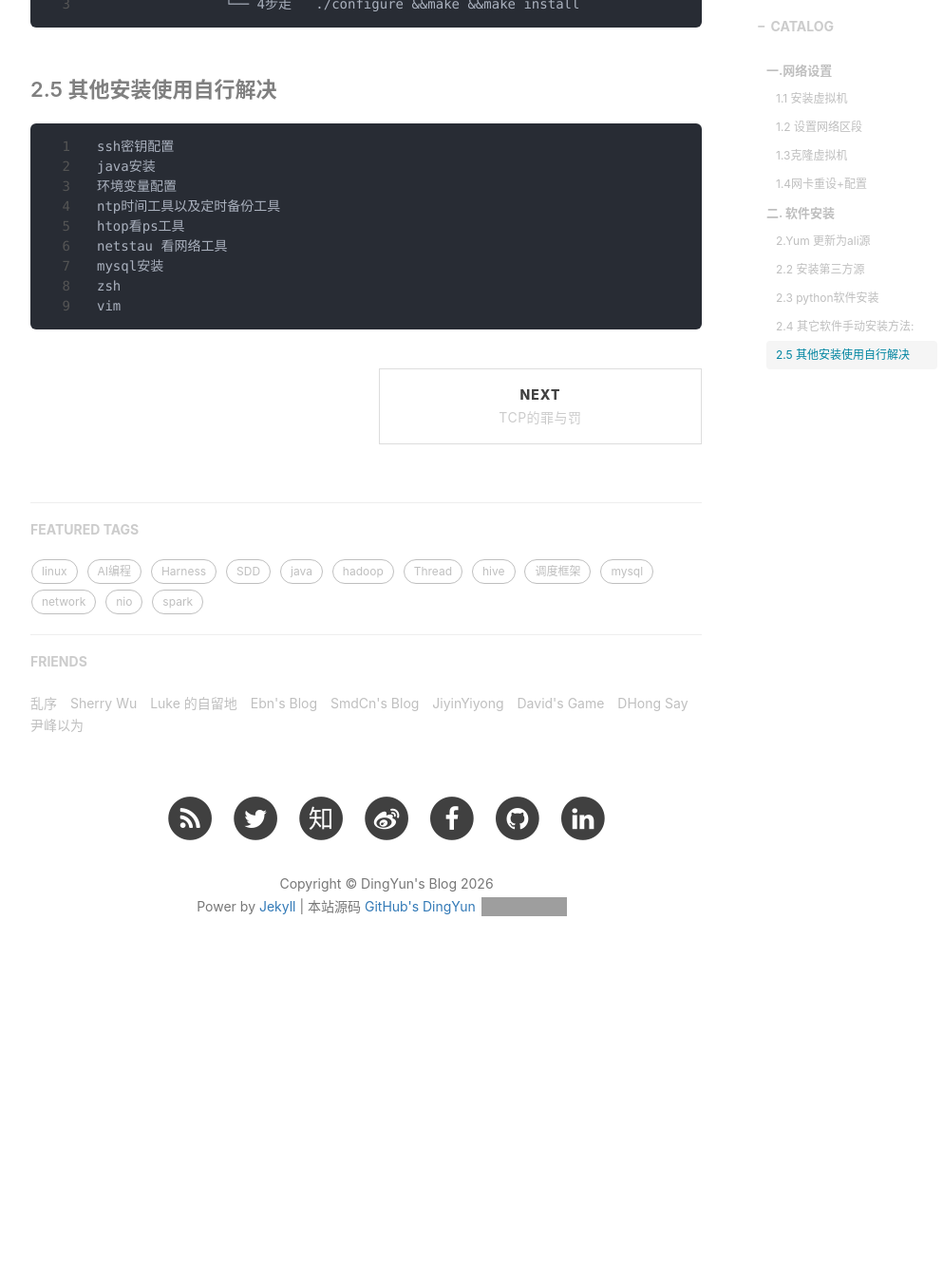
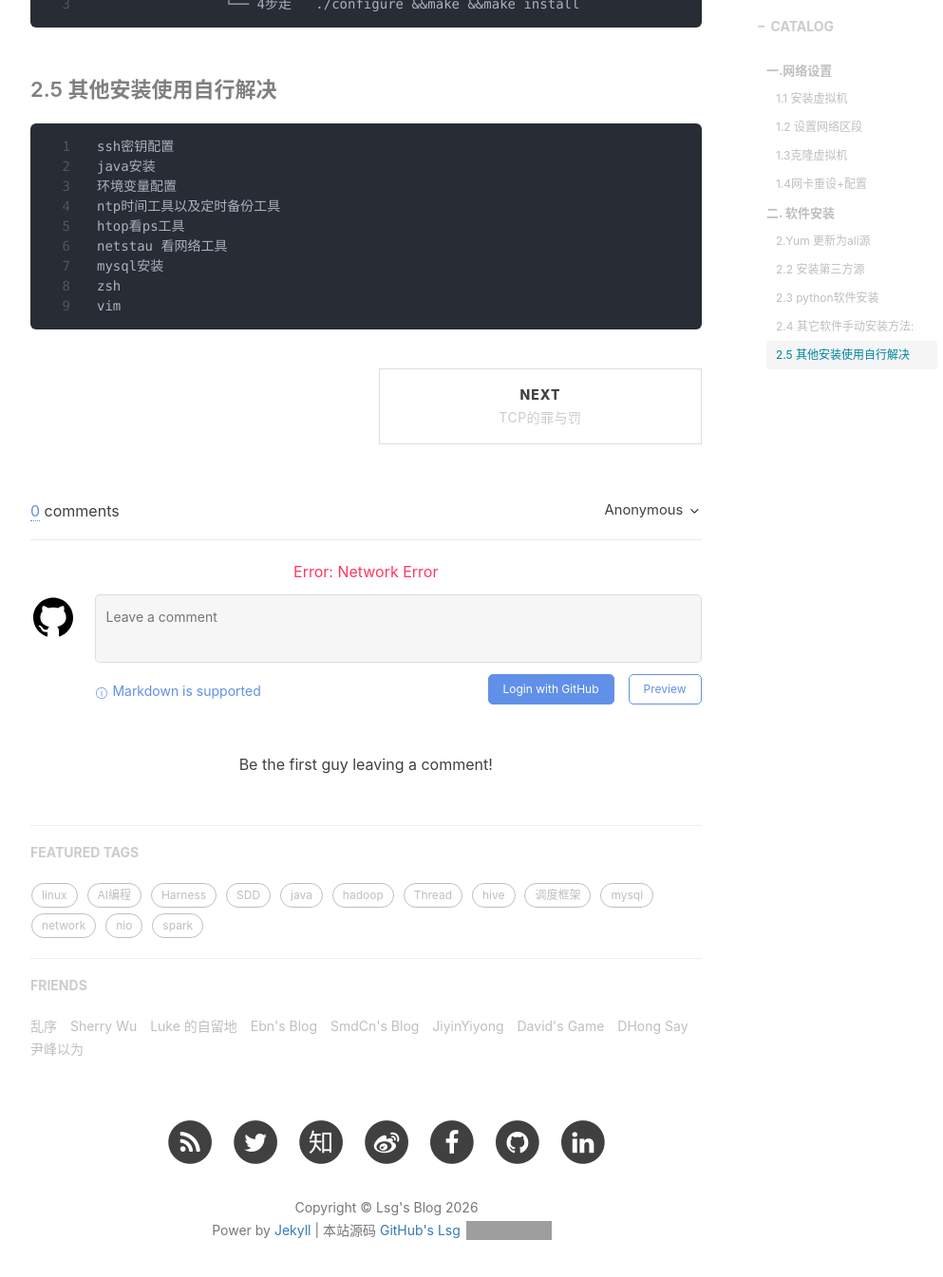
Before and after one commit to githubdingyun/githubdingyun.github.io, a Jekyll site: the page built from _posts/2018/2018-02-01-linux-ready.md, in a window 1280 px wide and 1400 px high, scrolled down 4123 px. Shown: the top 1345 px of the window at 95% size, without its empty margins (233-1226 px from the left). Built offline with Jekyll 4.4.1, drawn with Linux system fonts in a browser that asks for light colours; nearby versions of some CDN libraries; comment, search, counter and statistics services are not loaded; before the commit the page ends 5182 px from its top, so only the background shows below that; some of the changed text lies outside the part shown; grey boxes are pictures that could not be loaded.

Commit message:
修复站点配置缺陷并补全更名，新增站点 spec
- 修正 url 拼写 guthubdingyun → githubdingyun（影响 canonical/og/RSS）
- 接线 Gitalk 评论（head 引 CSS、post 加容器与初始化，id 用路径短哈希避开中文超长）
- 补全 Lsg's Blog 更名：SEOTitle、pwa/manifest.json short_name、footer 源码链接
- 停用模板原作者 Hux 的 GA ID（UA-49627206-1），留位待填本人属性
- 修 sw.js：删除不存在的预缓存项（曾致 addAll 整表失败）、修正 skipWaiting 调用
- 新增 .ai/specs/blog-site.spec.md（站点基线 spec + 本次变更记录）

Co-Authored-By: Claude Opus 4.7 <noreply@anthropic.com>

```diff
--- a/_config.yml
+++ b/_config.yml
@@ -1,12 +1,12 @@
 # Site settings
-title: DingYun's Blog
-SEOTitle: DingYun Blog | 定陨 的博客
+title: Lsg's Blog
+SEOTitle: Lsg's Blog | 定陨 的博客
 header-img: img/home-bg.jpg
 email: u5708190@gmail.com
 description: "Java,python,scala Coder and Big Data Engineer | 这里是 @DingYun ShuaiguoLi 的个人博客， 生活需要仪式感，💪。"
 keyword: "ShuaiguoLi,LiShuaiguo,DingYun,dingyun,定陨的博客,@DingYun,spider, @DingYun的博客, 博客, 个人网站, 互联网"
 baseurl: ""                             # for example, '/blog' if your blog hosted on 'host/blog'
-url: "https://guthubdingyun.github.io/"              # your host, for absolute URL
+url: "https://githubdingyun.github.io/"              # your host, for absolute URL
 
 # Publish posts or collection documents with a future date.
 
@@ -83,7 +83,9 @@ gitalk:
 # ba_track_id: [your track id]
 
 # Google Analytics
-ga_track_id: 'UA-49627206-1'            # Format: UA-xxxxxx-xx
+# 已停用模板原作者 Hux 的属性 ID（UA-49627206-1），避免把本站访问计入他人账号。
+# 填入你自己的属性 ID 后取消下一行注释即可恢复统计。
+# ga_track_id: 'UA-XXXXXXXX-X'          # Format: UA-xxxxxx-xx
 ga_domain: auto
 
 
--- a/_includes/footer.html
+++ b/_includes/footer.html
@@ -9,7 +9,7 @@
                 <p class="copyright text-muted">
                   Copyright &copy; {{ site.title }} {{ site.time | date: '%Y' }}
                   <br>
-                  Power by <a href="https://jekyllcn.com/docs/home/">Jekyll</a> | 本站源码 <a href="https://github.com/githubdingyun/githubdingyun.github.io">GitHub's DingYun</a>
+                  Power by <a href="https://jekyllcn.com/docs/home/">Jekyll</a> | 本站源码 <a href="https://github.com/githubdingyun/githubdingyun.github.io">GitHub's Lsg</a>
                   <iframe
                       style="margin-left: 2px; margin-bottom:-5px;"
                       frameborder="0" scrolling="0" width="100px" height="20px"
--- a/_includes/head.html
+++ b/_includes/head.html
@@ -49,6 +49,11 @@
     <!-- Custom CSS -->
     <link rel="stylesheet" href="{{ "/css/hux-blog.min.css" | prepend: site.baseurl }}">
 
+    <!-- Gitalk -->
+    {% if site.gitalk.enable %}
+    <link rel="stylesheet" href="{{ "/css/gitalk.css" | prepend: site.baseurl }}">
+    {% endif %}
+
     <!-- Custom Fonts -->
     <!-- <link href="http://maxcdn.bootstrapcdn.com/font-awesome/4.3.0/css/font-awesome.min.css" rel="stylesheet" type="text/css"> -->
     <!-- Hux change font-awesome CDN to qiniu -->
--- a/_layouts/post.html
+++ b/_layouts/post.html
@@ -61,6 +61,12 @@ layout: default
                 <div id="cloud-tie-wrapper" class="cloud-tie-wrapper"></div>
                 <!-- 网易云跟帖 评论框 end -->
                 {% endif %}
+
+                {% if site.gitalk.enable %}
+                <!-- Gitalk 评论框 start -->
+                <div id="gitalk-container"></div>
+                <!-- Gitalk 评论框 end -->
+                {% endif %}
             </div>
 
     <!-- Side Catalog Container -->
@@ -118,6 +124,31 @@ layout: default
 {% endif %}
 
 
+{% if site.gitalk.enable %}
+<!-- Gitalk -->
+<script src="{{ '/js/gitalk.min.js' | prepend: site.baseurl }}"></script>
+<script>
+(function () {
+    // Gitalk 的 id 必须 ≤50 字符；中文 permalink 经 URL 编码会超长，故用路径的短哈希。
+    function hashId(s) {
+        var h = 5381, i;
+        for (i = 0; i < s.length; i++) { h = ((h << 5) + h + s.charCodeAt(i)) >>> 0; }
+        return 'blog-' + h.toString(36);
+    }
+    new Gitalk({
+        clientID: '{{ site.gitalk.clientID }}',
+        clientSecret: '{{ site.gitalk.clientSecret }}',
+        repo: '{{ site.gitalk.repo }}',
+        owner: '{{ site.gitalk.owner }}',
+        admin: ['{{ site.gitalk.admin }}'],
+        id: hashId(decodeURI(location.pathname)),
+        distractionFreeMode: false
+    }).render('gitalk-container');
+})();
+</script>
+{% endif %}
+
+
 {% if site.disqus_username %}
 <!-- disqus 公共JS代码 start (一个网页只需插入一次) -->
 <script type="text/javascript">
--- a/sw.js
+++ b/sw.js
@@ -20,7 +20,6 @@ const PRECACHE_LIST = [
   "./js/hux-blog.min.js",
   "./js/snackbar.js",
   "./img/icon_wechat.png",
-  "./img/avatar-hux.jpg",
   "./img/home-bg.jpg",
   "./img/404-bg.jpg",
   "./css/hux-blog.min.css",
@@ -103,8 +102,8 @@ self.addEventListener('install', e => {
   e.waitUntil(
     caches.open(CACHE).then(cache => {
       return cache.addAll(PRECACHE_LIST)
-        .then(self.skipWaiting())
-        .catch(err => console.log(err))
+        .then(() => self.skipWaiting())
+        .catch(err => console.error('[sw] precache failed:', err))
     })
   )
 });
```
Also changed, not shown: .ai/specs/blog-site.spec.md (added), pwa/manifest.json, 1 other file.
